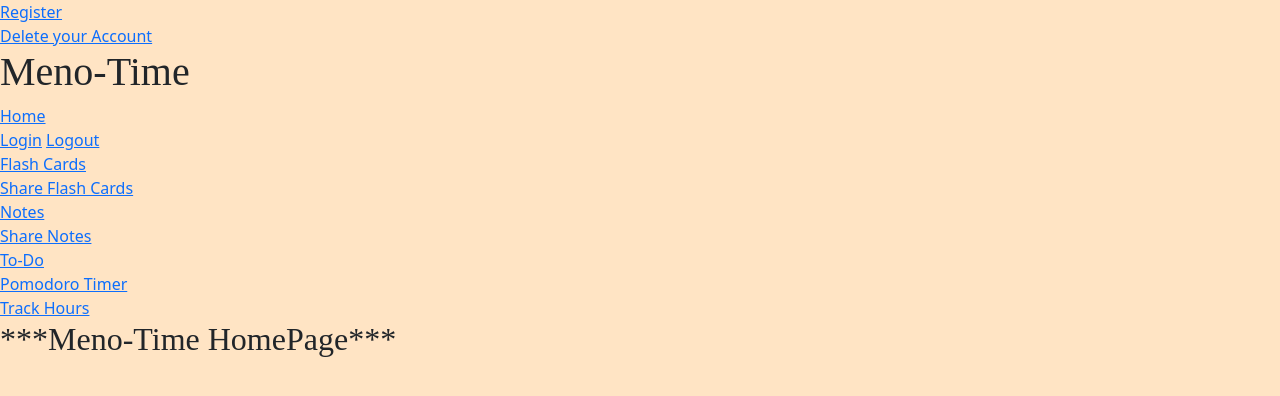
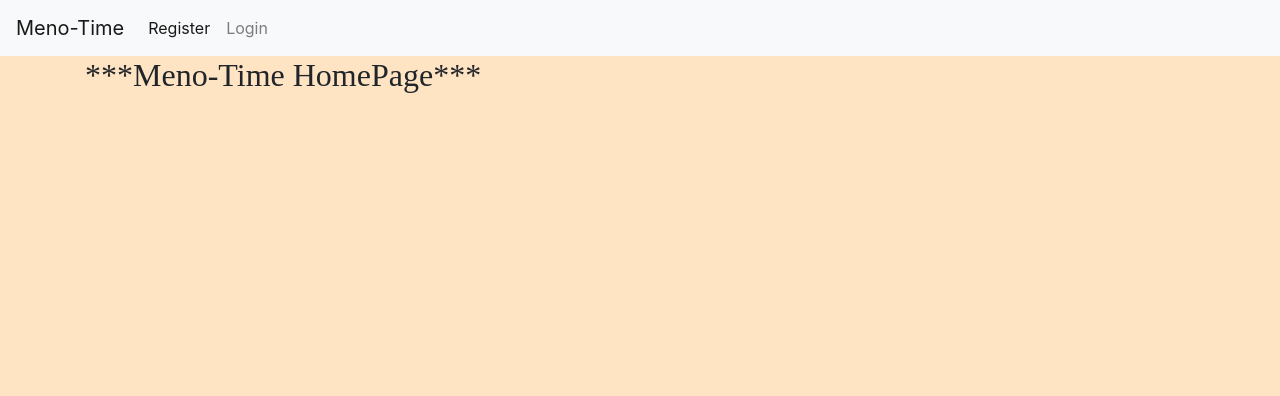
Before and after one commit to JiminSongSoftware/Meno-Time, a Flask app: page / in a window 1280 px wide. Shown: the top 396 px of the page. Run offline with Flask 2, Linux system fonts and the light colour scheme; some libraries are stand-ins or nearby versions.

Commit message:
Prettify with CSS
I used bootstrap css,js example to create navbar withthin our webapp and working on splash page

```diff
--- a/myapp/routes.py
+++ b/myapp/routes.py
@@ -11,9 +11,9 @@ from myapp.forms import LoginForm, RegisterForm, FileForm, uploadForm
 from myapp.models import User, Post, todo_list\
 
 @myapp_obj.route('/')
-def hello():
+def splash():
     title = 'Meno-Time HomePage'
-    return render_template("hello.html", title=title)
+    return render_template("splash.html", title=title)
 
 @myapp_obj.route('/register' ,methods=['GET','POST'])
 def register():
--- a/myapp/templates/base.html
+++ b/myapp/templates/base.html
@@ -1,13 +1,16 @@
  <!DOCTYPE html>
- <html>
+ <html lang="en">
 	 <head>
+	<meta charset="utf-8">
+	<meta name="viewport" content="width=device-width, initial-scale=1, shrink-to-fit=no">
+		  <link href="https://cdn.jsdelivr.net/npm/bootstrap@5.1.3/dist/css/bootstrap.min.css" rel="stylesheet" integrity="sha384-1BmE4kWBq78iYhFldvKuhfTAU6auU8tT94WrHftjDbrCEXSU1oBoqyl2QvZ6jIW3" crossorigin="anonymous">
+		  <link rel="stylesheet" href="https://stackpath.bootstrapcdn.com/bootstrap/4.3.1/css/bootstrap.min.css" integrity="sha384-ggOyR0iXCbMQv3Xipma34MD+dH/1fQ784/j6cY/iJTQUOhcWr7x9JvoRxT2MZw1T" crossorigin="anonymous">
+		  <link rel="stylesheet" href="{{ url_for('static', filename='style.css') }}">
 		  {% if title %}
 		  <title>{{ title }}!</title>
 		  {% else %}
 		  <title >No Name </title>
 		  {% endif %}
-		  <link href="https://cdn.jsdelivr.net/npm/bootstrap@5.1.3/dist/css/bootstrap.min.css" rel="stylesheet" integrity="sha384-1BmE4kWBq78iYhFldvKuhfTAU6auU8tT94WrHftjDbrCEXSU1oBoqyl2QvZ6jIW3" crossorigin="anonymous">
-		  <link rel="stylesheet" href="{{ url_for('static', filename='style.css') }}">
 		</head>
 	<body style="background-color: bisque;">
 		<style>
@@ -15,55 +18,56 @@
 			  font-family: 'Times New Roman', serif;
 			}
 		</style>
-		<audio id="over_music">
-			<source src="{{ url_for('static', filename='beepbeep.mp3') }}">
-		</audio>
-		<div>
-      <div>
-      <a href="/register">Register</a>
+	<nav class="navbar navbar-expand-lg navbar-light bg-light">
+		<a class="navbar-brand" href="/">Meno-Time</a>
+		<button class="navbar-toggler" type="button" data-toggle="collapse" data-target="#navbarSupportedContent" aria-controls="navbarSupportedContent" aria-expanded="false" aria-label="Toggle navigation">
+		  <span class="navbar-toggler-icon"></span>
+		</button>
+
+		<div class="collapse navbar-collapse" id="navbarSupportedContent">
+		  <ul class="navbar-nav mr-auto">
+			<li class="nav-item active">
+			  <a class="nav-link" href="/register">Register <span class="sr-only">(current)</span></a>
+			</li>
+			<li class="nav-item">
+				<a class="nav-link" href="/login">Login</a>
+			</li>
+			{% if current_user.is_authenticated %}
+			<li class="nav-item">
+				<a class="nav-link" href="/logout">Log Out</a>
+			</li>
+			<li class="nav-item dropdown">
+			  <a class="nav-link dropdown-toggle" href="#" id="navbarDropdown" role="button" data-toggle="dropdown" aria-haspopup="true" aria-expanded="false">
+				Features
+			  </a>
+			  <div class="dropdown-menu" aria-labelledby="navbarDropdown">
+				<a class="dropdown-item" href="/renderFlashCard">Flash Cards</a>
+				<a class="dropdown-item" href="/shareFlash">Share Flash Cards</a>
+				<a class="dropdown-item" href="/notes">Notes</a>
+				<a class="dropdown-item" href="/shareNotes">Share Notes</a>
+				<a class="dropdown-item" href="/todolist">To-Do</a>
+
+				<div class="dropdown-divider"></div>
+				<a class="dropdown-item" href="/pomodoroTimer">Pomodoro Timer</a>
+				<a class="dropdown-item" href="/trackHours">Track Hours</a>
 			  </div>
-			 <a href="/delete">Delete your Account</a>
-			 <h1>Meno-Time</h1>
-			 <div>
+			</li>
+			<li class="nav-item">
+				<a class="nav-link" href="/delete">Delete account</a>
+			</li>
+			{% endif %}
+		  </ul>
 		</div>
-			 <div>
-			 <a href="/">Home</a>
-			 </div>
-			 <a href="/login">Login</a>
-			 <a href="/logout">Logout</a>
-		 </div>
-		 <div>
-			<a href="/renderFlashCard">Flash Cards</a>
-		 </div>
-		 <div>
-			<a href="/shareFlash">Share Flash Cards</a>
-		 </div>
-		 <div>
-			<a href="/notes">Notes</a>
-		 </div>
-		 <div>
-			<a href="/shareNotes">Share Notes</a>
-		 </div>
-		 <div>
-			<a href="/todolist">To-Do</a>
-		 </div>
-		 <div>
-			<a href="/pomodoroTimer">Pomodoro Timer</a>
-		 </div>
-		 <div>
-			<a href="/trackHours">Track Hours</a>
+	</nav>
+	<div class="container">
+		{% for message in get_flashed_messages() %}
+		<div class="alert alert-danger">{{ message }}</div>
+		{% endfor %}
+		{% block content %} {% endblock %}
 	</div>
 
-		 {% with messages = get_flashed_messages() %}
-		 {% if messages %}
-		 <ul>
-			 {% for m in messages %}
-			 <li>{{ m }}</li>
-			 {% endfor %}
-		</ul>
-		{% endif %}
-		{% endwith %}
-        {% block content %}
-	{% endblock %}
+	<script src="https://code.jquery.com/jquery-3.3.1.slim.min.js" integrity="sha384-q8i/X+965DzO0rT7abK41JStQIAqVgRVzpbzo5smXKp4YfRvH+8abtTE1Pi6jizo" crossorigin="anonymous"></script>
+	<script src="https://cdnjs.cloudflare.com/ajax/libs/popper.js/1.14.7/umd/popper.min.js" integrity="sha384-UO2eT0CpHqdSJQ6hJty5KVphtPhzWj9WO1clHTMGa3JDZwrnQq4sF86dIHNDz0W1" crossorigin="anonymous"></script>
+	<script src="https://stackpath.bootstrapcdn.com/bootstrap/4.3.1/js/bootstrap.min.js" integrity="sha384-JjSmVgyd0p3pXB1rRibZUAYoIIy6OrQ6VrjIEaFf/nJGzIxFDsf4x0xIM+B07jRM" crossorigin="anonymous"></script>
 	</body>
  </html>
--- a/myapp/templates/hello.html
+++ b/myapp/templates/splash.html
@@ -2,4 +2,5 @@
 
 {% block content %}
 <h2>***{{ title }}***</h2>
+
 {% endblock  %}
```
Also changed, not shown: myapp/app.db, 2 other files. Lines whose indentation alone changed are shown as unchanged.
